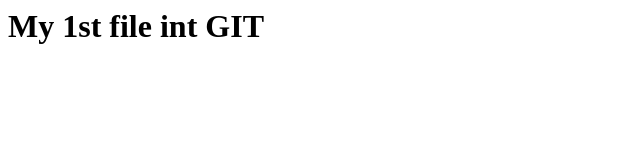
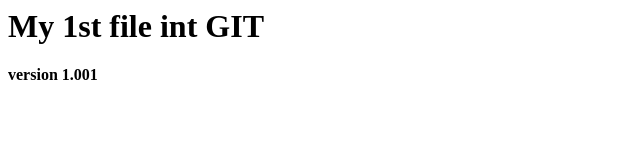
Before and after one commit to shuchaowei/awstraining, a plain HTML site: page index.html in a window 1280 px wide. Shown: the full height of the page, 0-640 px from the left. Drawn offline with Linux system fonts and the light colour scheme.

Commit message:
This is commit to branch 1.001

```diff
--- a/index.html
+++ b/index.html
@@ -1,5 +1,6 @@
 <html>
 <body>
 <h1> My 1st file int GIT </h1>
+<h4> version 1.001 </h4>
 </body>
 </html>
```
